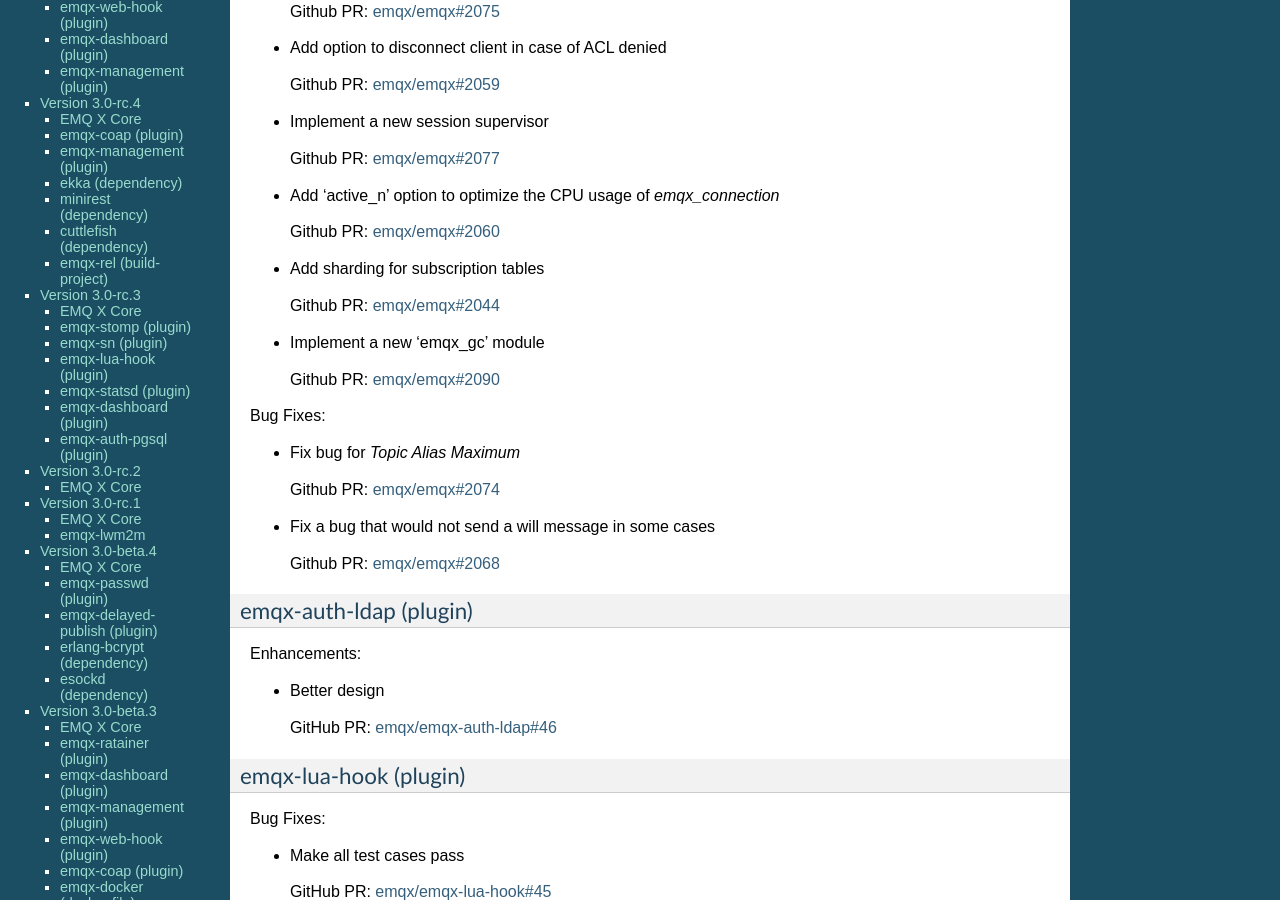
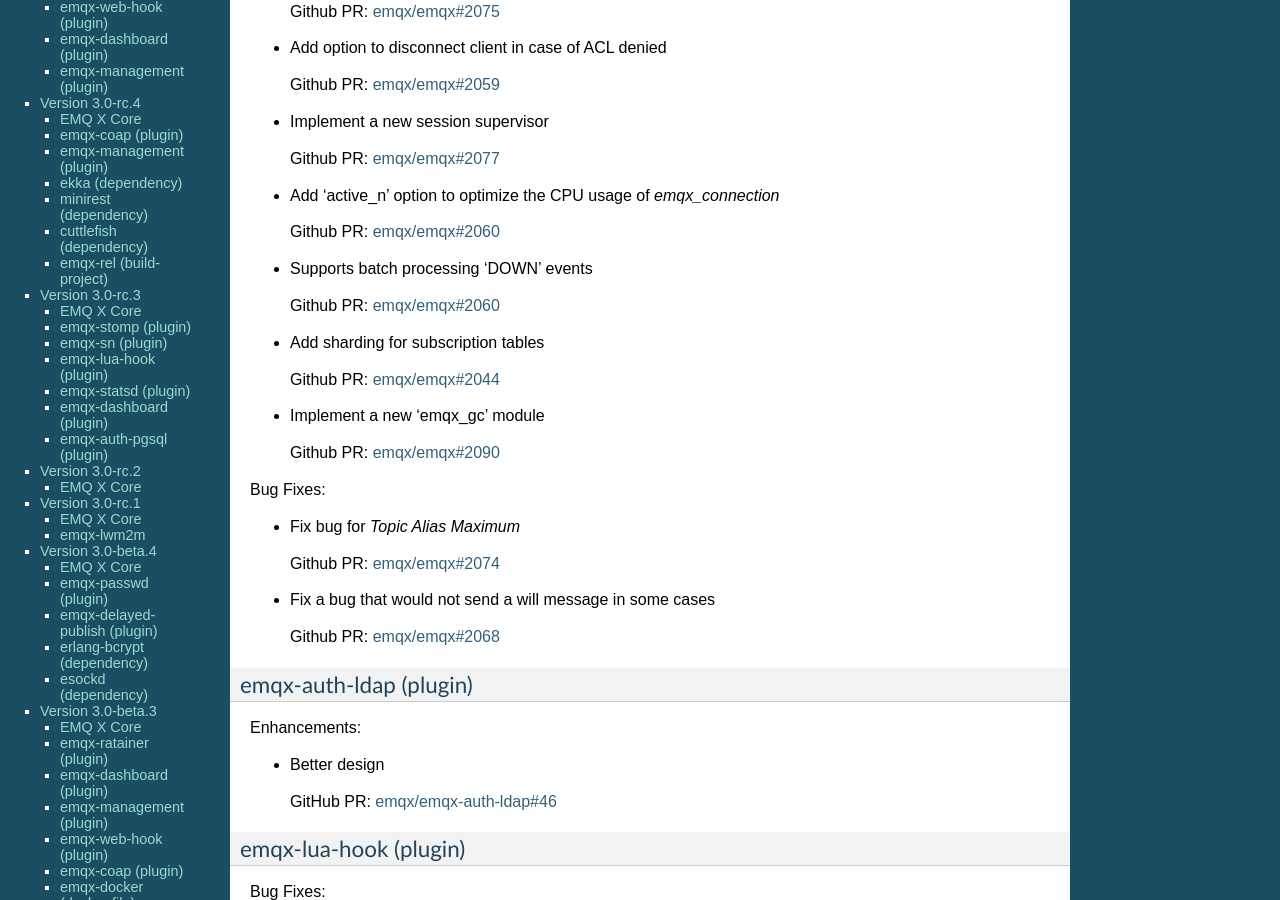
Before and after one commit to emqxarchive/emqx-docs-en, a Sphinx documentation site: the page built from source/changes.rst, in a window 1280 px wide and 900 px high, scrolled down 443 px. Built offline with Sphinx 7.4.7, drawn with Linux system fonts in a browser that asks for light colours.

Commit message:
Add change log

```diff
--- a/source/changes.rst
+++ b/source/changes.rst
@@ -43,6 +43,11 @@
   `emqx/emqx#2077 <https://github.com/emqx/emqx/pull/2077>`__
 
 - Add 'active_n' option to optimize the CPU usage of `emqx_connection`
+
+  Github PR:
+  `emqx/emqx#2060 <https://github.com/emqx/emqx/pull/2060>`__
+
+- Supports batch processing 'DOWN' events
 
   Github PR:
   `emqx/emqx#2060 <https://github.com/emqx/emqx/pull/2060>`__
```
